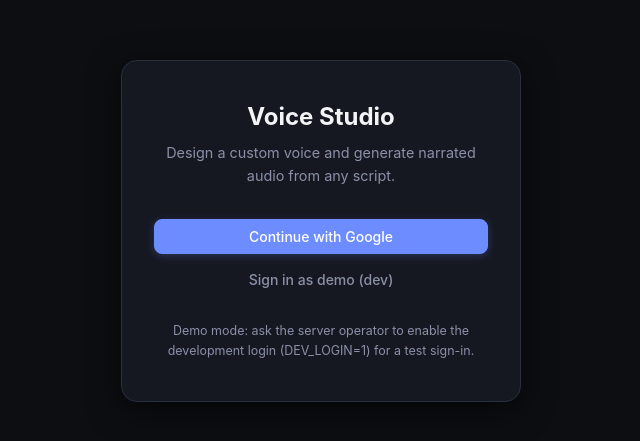
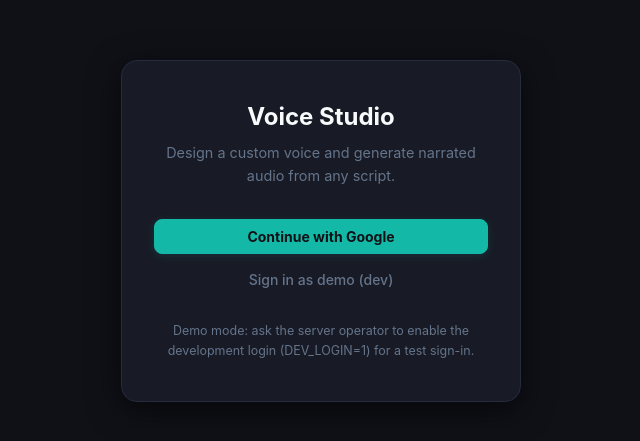
Before and after one commit to 016HaiderAli/Qwen3TTS-Studio, a React (Vite) app in the folder frontend/: page /voices in a window 1280 px wide. Shown: the part 169-610 px from the top of the page, without its empty margins (319-959 px from the left). Built offline with nearby package versions, Linux system fonts and the light colour scheme; no server answers.

Commit message:
style(ui): refresh studio aesthetic with professional teal and dark obsidian theme

```diff
--- a/frontend/src/styles.css
+++ b/frontend/src/styles.css
@@ -1,25 +1,25 @@
 /* ====== Design tokens ====== */
 :root {
-  --bg: #0d0e12;
-  --panel: #161821;
-  --panel-2: #1e2130;
-  --panel-3: #252a3d;
-  --border: #2a2e3d;
-  --border-bright: #3a3f57;
-  --text: #f3f4f6;
-  --text-secondary: #c9cdd8;
-  --muted: #8b90a7;
-  --primary: #6c8cff;
-  --primary-dark: #4f6ee0;
-  --primary-glow: rgba(108, 140, 255, 0.25);
+  --bg: #0f1117;
+  --panel: #181b25;
+  --panel-2: #1f2330;
+  --panel-3: #272b3d;
+  --border: #262b3d;
+  --border-bright: #3a4157;
+  --text: #f8fafc;
+  --text-secondary: #94a3b8;
+  --muted: #64748b;
+  --primary: #14b8a6;
+  --primary-dark: #0d9488;
+  --primary-glow: rgba(20, 184, 166, 0.15);
   --success: #34d399;
-  --success-dim: rgba(52, 211, 153, 0.15);
+  --success-dim: rgba(52, 211, 153, 0.12);
   --danger: #f87171;
   --danger-dim: rgba(248, 113, 113, 0.12);
   --warning: #fbbf24;
-  --warning-dim: rgba(251, 191, 36, 0.15);
-  --accent: #6c8cff;
-  --accent-dim: rgba(108, 140, 255, 0.12);
+  --warning-dim: rgba(251, 191, 36, 0.12);
+  --accent: #14b8a6;
+  --accent-dim: rgba(20, 184, 166, 0.1);
   --radius-sm: 8px;
   --radius: 12px;
   --radius-lg: 16px;
@@ -131,19 +131,19 @@
   width: 40px;
   height: 40px;
   border-radius: 50%;
-  background: #2a2e45;
-  border: none;
+  background: var(--accent-dim);
+  border: 2px solid var(--primary);
   display: grid;
   place-items: center;
-  color: var(--text-secondary);
+  color: var(--primary);
   cursor: pointer;
   transition: background 0.15s ease, color 0.15s ease, box-shadow 0.15s ease;
 }
 
 .avatar-btn:hover {
-  background: var(--panel-3);
-  color: var(--text);
-  box-shadow: 0 0 0 2px var(--primary-glow);
+  background: var(--primary);
+  color: #0f1117;
+  box-shadow: 0 0 12px rgba(20, 184, 166, 0.2);
 }
 
 .avatar-chevron {
@@ -192,8 +192,8 @@
   width: 40px;
   height: 40px;
   border-radius: 50%;
-  background: var(--panel-3);
-  border: 1px solid var(--border);
+  background: var(--accent-dim);
+  border: 1px solid rgba(20, 184, 166, 0.3);
   display: grid;
   place-items: center;
   color: var(--primary);
@@ -358,14 +358,16 @@
 .btn-primary {
   background: var(--primary);
   border-color: var(--primary);
-  color: #fff;
+  color: #0f1117;
+  font-weight: 700;
   box-shadow: 0 2px 8px var(--primary-glow);
 }
 
 .btn-primary:hover:not(:disabled) {
   background: var(--primary-dark);
   border-color: var(--primary-dark);
-  color: #fff;
+  color: #0f1117;
+  font-weight: 700;
   box-shadow: 0 4px 16px var(--primary-glow);
 }
 
@@ -538,9 +540,9 @@
 
 .badge-preview_ready,
 .badge-ready {
-  color: var(--success);
-  border-color: rgba(52, 211, 153, 0.35);
-  background: var(--success-dim);
+  color: var(--primary);
+  border-color: rgba(20, 184, 166, 0.35);
+  background: rgba(20, 184, 166, 0.1);
 }
 
 .badge-failed {
@@ -551,8 +553,8 @@
 
 .badge-approved {
   color: var(--primary);
-  border-color: rgba(108, 140, 255, 0.35);
-  background: var(--accent-dim);
+  border-color: rgba(20, 184, 166, 0.35);
+  background: rgba(20, 184, 166, 0.1);
 }
 
 .badge-draft,
```
